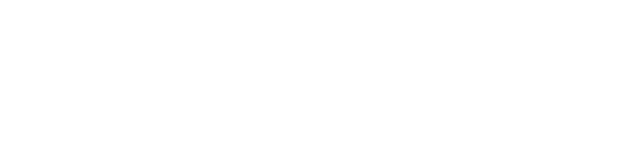
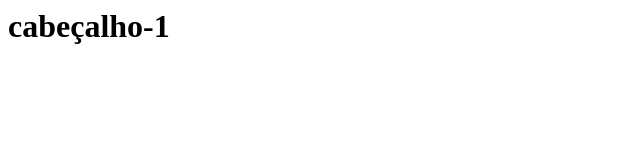
Before and after one commit to tonato22/projeto-inicial, a plain HTML site: page index.html in a window 1280 px wide. Shown: the whole page, without its empty margins (0-640 px from the left). Drawn offline with Linux system fonts and the light colour scheme.

Commit message:
Estrutura basica html.

```diff
--- a/index.html
+++ b/index.html
@@ -1,2 +1,13 @@
  <!-- este é um comentario em html. -->
  <DOCTYPE html> <!-- este é o DTD do html 5. -->
+
+<html lang="pt-br">
+	<head>
+		<meta charset="UTF-8">
+		<meta name="viewport" content="width=device-width, initial-scale=1.0">
+		<title>Document</title>
+	</head>
+	<body>
+		<h1>cabeçalho-1</h1>
+	</body>
+</html>
```
